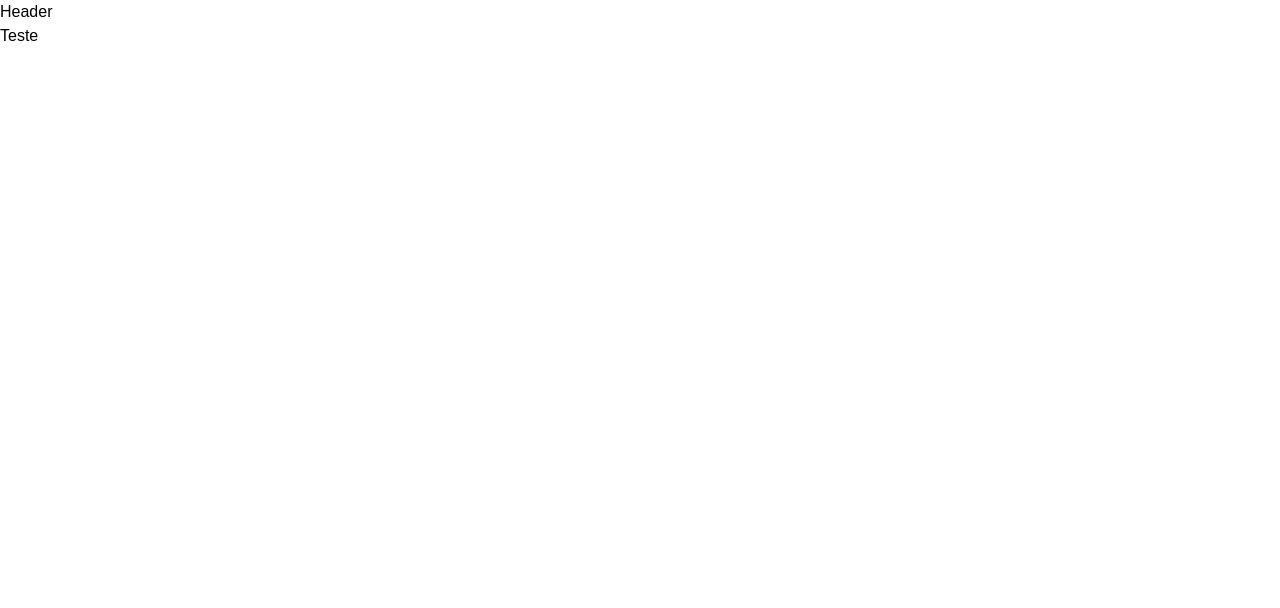
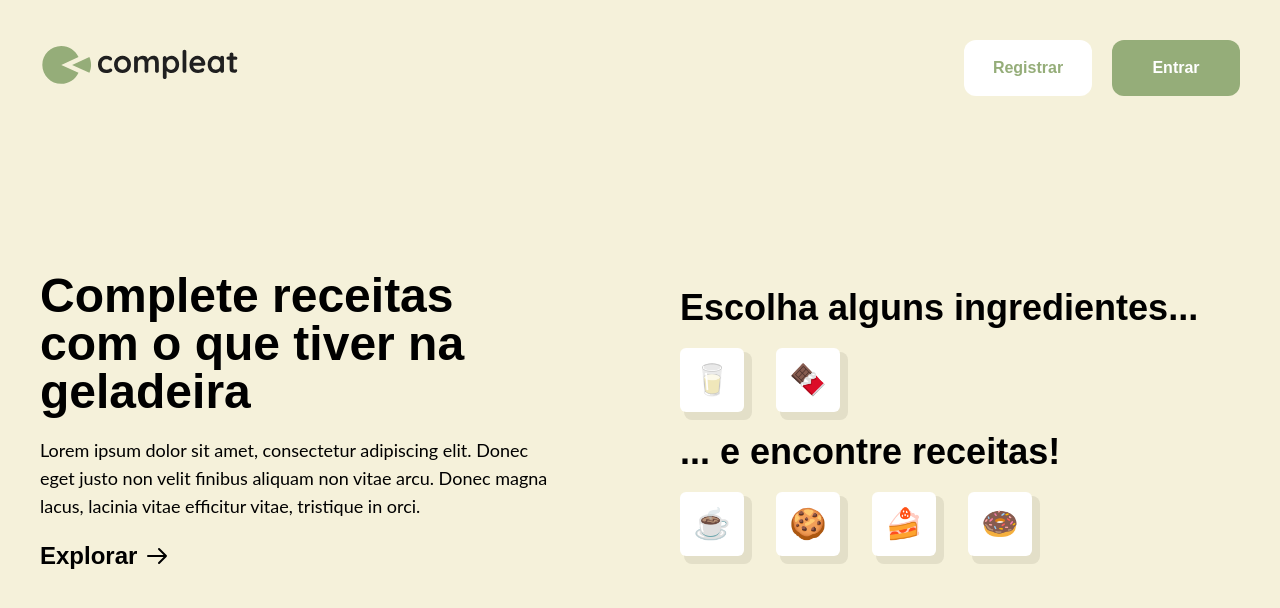
Before and after one commit to filipeveronezi/compleat, a Next.js app: page / in a window 1280 px wide. Shown: the top 608 px of the page. Built offline with nearby package versions, Linux system fonts and the light colour scheme.

Commit message:
feat: create landing page first section

```diff
--- /dev/null
+++ b/src/components/elements/Button/index.tsx
@@ -0,0 +1,27 @@
+import { MouseEventHandler } from 'react'
+import Link from 'next/link'
+
+interface WrapperProps {
+  children: React.ReactElement
+}
+
+interface Props {
+  type: 'primary' | 'secondary'
+  text: string
+  onClick?: MouseEventHandler<HTMLButtonElement>
+}
+
+export const Button = ({ type, text, onClick }: Props) => {
+  return (
+    <button
+      className={`flex justify-center items-center w-32 rounded-xl h-10 px-6 py-4 font-bold cursor-pointer md:h-14 ${
+        type === 'primary'
+          ? 'text-white bg-brand-green'
+          : 'text-brand-green bg-white'
+      }`}
+      onClick={onClick}
+    >
+      {text}
+    </button>
+  )
+}
--- /dev/null
+++ b/src/components/elements/Emoji/index.tsx
@@ -0,0 +1,11 @@
+interface Props {
+  text: string
+}
+
+export const Emoji = ({ text }: Props) => {
+  return (
+    <div className="w-16 h-16 rounded-md flex items-center justify-center z-10 bg-white shadow-emoji">
+      <p className="text-3xl">{text}</p>
+    </div>
+  )
+}
--- /dev/null
+++ b/src/components/elements/LinkButton/index.tsx
@@ -0,0 +1,20 @@
+import Link from 'next/link'
+import { ArrowRightIcon } from '@heroicons/react/outline'
+
+interface Props {
+  text: string
+  href: string
+}
+
+export const LinkButton = ({ text, href }: Props) => {
+  return (
+    <div className="flex items-center gap-2">
+      <Link href={href}>
+        <a className="font-bold text-2xl md:hover:underline md:hover:mr-2 transition-all">
+          {text}
+        </a>
+      </Link>
+      <ArrowRightIcon className="w-6 h-6" />
+    </div>
+  )
+}
--- /dev/null
+++ b/src/components/organisms/Cta/index.tsx
@@ -0,0 +1,18 @@
+import { LinkButton } from '@/components/elements/LinkButton'
+
+interface Props {
+  heading: string
+  text: string
+  actionText: string
+  actionHref: string
+}
+
+export const Cta = ({ heading, text, actionText, actionHref }: Props) => {
+  return (
+    <div className="max-w-lg flex flex-col gap-5">
+      <h1 className="text-5xl font-bold">{heading}</h1>
+      <p className="font-lato text-lg">{text}</p>
+      <LinkButton text={actionText} href={actionHref} />
+    </div>
+  )
+}
--- /dev/null
+++ b/src/components/organisms/Header/index.tsx
@@ -0,0 +1,24 @@
+import { Button } from '@/components/elements/Button'
+import Image from 'next/image'
+
+export const Header = () => {
+  return (
+    <header className="flex items-center justify-between">
+      <div className="hidden md:block">
+        <Image
+          src="/images/written-logo.svg"
+          width={200}
+          height={38.76}
+          alt="Compleat"
+        />
+      </div>
+      <div className="md:hidden">
+        <Image src="/images/logo.svg" width={70} height={54.3} alt="Compleat" />
+      </div>
+      <div className="flex gap-5">
+        <Button type="secondary" text="Registrar" />
+        <Button type="primary" text="Entrar" />
+      </div>
+    </header>
+  )
+}
--- a/src/layout/Default.tsx
+++ b/src/layout/Default.tsx
@@ -1,12 +1,14 @@
+import { Header } from '@/components/organisms/Header'
+
 interface Props {
   children: React.ReactElement
 }
 
 export const Layout = ({ children }: Props) => {
   return (
-    <>
-      <h1>Header</h1>
+    <div className="max-w-screen-2xl mx-auto py-10 px-4 md:px-10">
+      <Header />
       <main>{children}</main>
-    </>
+    </div>
   )
 }
--- a/src/pages/index.tsx
+++ b/src/pages/index.tsx
@@ -1,7 +1,31 @@
+import { Emoji } from '@/components/elements/Emoji'
+import { Cta } from '@/components/organisms/Cta'
+
 const Home = () => {
   return (
-    <div className="">
-      <h1>Teste</h1>
+    <div className="h-auto py-44 flex flex-col items-center gap-20 lg:flex-row">
+      <div className="flex-1 flex">
+        <Cta
+          heading="Complete receitas com o que tiver na geladeira"
+          text="Lorem ipsum dolor sit amet, consectetur adipiscing elit. Donec eget justo non velit finibus aliquam non vitae arcu. Donec magna lacus, lacinia vitae efficitur vitae, tristique in orci."
+          actionText="Explorar"
+          actionHref="#"
+        />
+      </div>
+      <div className="flex-1 flex flex-col gap-5">
+        <p className="text-4xl font-bold">Escolha alguns ingredientes...</p>
+        <div className="flex gap-8">
+          <Emoji text="🥛" />
+          <Emoji text="🍫" />
+        </div>
+        <p className="text-4xl font-bold">... e encontre receitas!</p>
+        <div className="flex gap-8">
+          <Emoji text="☕" />
+          <Emoji text="🍪" />
+          <Emoji text="🍰" />
+          <Emoji text="🍩" />
+        </div>
+      </div>
     </div>
   )
 }
--- a/src/styles/globals.css
+++ b/src/styles/globals.css
@@ -3,3 +3,7 @@
 @tailwind utilities;
 
 @import url('https://fonts.googleapis.com/css2?family=Lato:wght@300;400;700&family=Quicksand:wght@400;700&display=swap');
+
+body {
+  @apply bg-beige;
+}
--- a/tailwind.config.js
+++ b/tailwind.config.js
@@ -5,7 +5,8 @@ module.exports = {
     './src/components/**/*.tsx',
     './src/components/*.tsx',
     './src/pages/**/*.tsx',
-    './src/pages/*.tsx'
+    './src/pages/*.tsx',
+    './src/layout/*.tsx'
   ],
   darkMode: false, // or 'media' or 'class'
   theme: {
@@ -20,6 +21,9 @@ module.exports = {
       fontFamily: {
         sans: ['Quicksand', 'sans-serif'],
         lato: ['Lato', 'sans-serif']
+      },
+      boxShadow: {
+        emoji: '6px 6px 0px 2px #E3DFC8;'
       }
     }
   },
```
